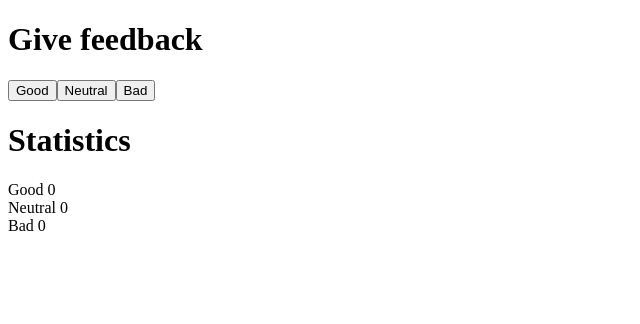
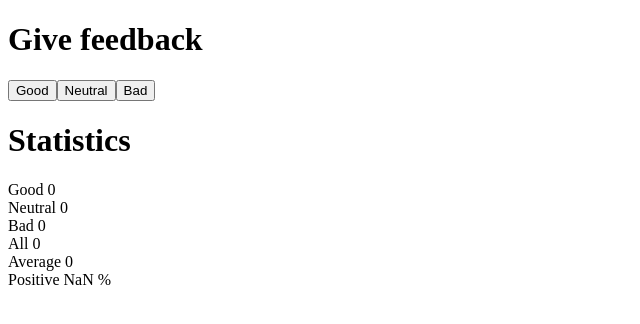
Before and after one commit to MariamEssam553/Full-Stack-open-2022, a React (Create React App) app in the folder part 1/unicafe/: page / in a window 1280 px wide. Shown: the top 324 px of the page, without its empty margins (0-640 px from the left). Built offline with nearby package versions, Linux system fonts and the light colour scheme; the HTML template or start-up script is replaced by a standard one.

Commit message:
unicafe step2

```diff
--- a/part 1/unicafe/src/App.js
+++ b/part 1/unicafe/src/App.js
@@ -1,21 +1,21 @@
 /* eslint-disable no-lone-blocks */
 /* eslint-disable no-unused-vars */
 import { useState } from 'react'
-//
+
 const DisplayTitle = ({text}) => {
   console.log('DisplayTitle' , text);
   return(
   <h1> {text} </h1>
   )
 }
-//
+
 const DisplayText = (props) => {
   console.log('DisplayText',props);
   return(
     <div> {props.text} </div>
   )
 }
-//
+
 const Button = (props) => {
   console.log('Button',props);
   return(
@@ -24,12 +24,16 @@ const Button = (props) => {
     </button>
   )
 }
-//
+
 const App = () => {
   // save clicks of each button to its own state
   const [good, setGood] = useState(0)
   const [neutral, setNeutral] = useState(0)
   const [bad, setBad] = useState(0)
+
+  const all = good+bad+neutral
+  const average = (good+bad+neutral) / 3
+  const positive = ( good / (good+bad+neutral) ) * 100
 
   const Good_handleOnClick = () => setGood(good + 1)
   const Neutral_handleOnClick = () => setNeutral(neutral + 1)
@@ -44,6 +48,10 @@ const App = () => {
       <DisplayText text= {"Good " + good} />
       <DisplayText text={"Neutral " + neutral} />
       <DisplayText text={"Bad " + bad} />
+      <DisplayText text={"All " + all} />
+      <DisplayText text={"Average " + average} />
+      <DisplayText text={"Positive " + positive + " %"} />
+
     </div>
   );
 }
```
